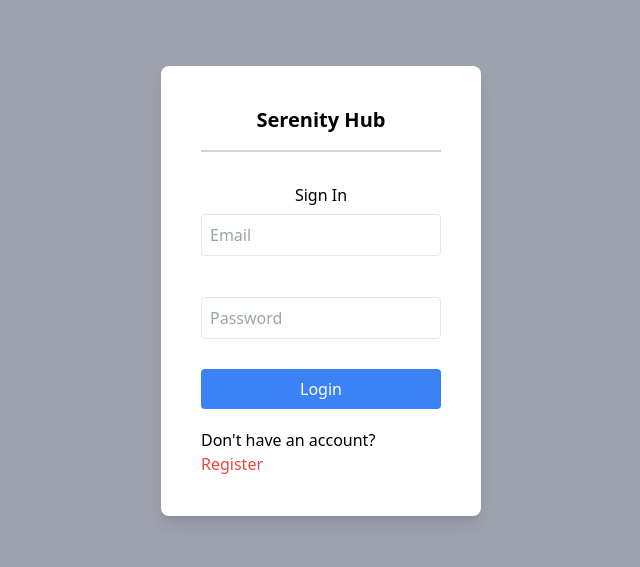
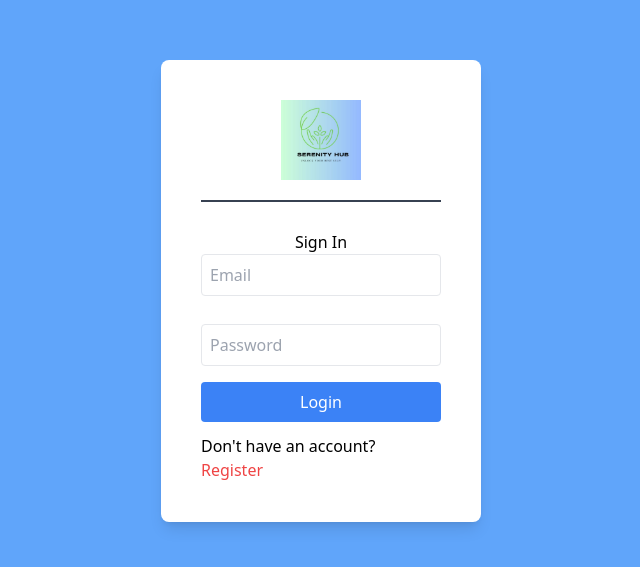
Before and after one commit to abongo123/Alx-Capstone-v2, a React (Vite) app in the folder stevemind-mental-health-app/: page /login in a window 1280 px wide. Shown: the part 109-676 px from the top of the page, without its empty margins (319-959 px from the left). Built offline with nearby package versions, Linux system fonts and the light colour scheme; no server answers.

Commit message:
Updated Login Page

```diff
--- a/stevemind-mental-health-app/src/pages/Login.jsx
+++ b/stevemind-mental-health-app/src/pages/Login.jsx
@@ -33,10 +33,12 @@ const Login =() =>{
   }
 
   return (
-    <div className="flex flex-col items-center justify-center min-h-screen bg-gray-400">
-
+    <div className="relative w-screen h-screen flex bg-blue-400">
+      <div className="relative z-10 w-full flex justify-center items-center">
       <form onSubmit={handleSubmit(onSubmit)} className="bg-white py-10 px-10 rounded-lg shadow-lg w-80 min-h-[450px] flex flex-col justify-between">
-      <h1 className="text-center text-xl font-bold mb-6 pb-4 border-b-2 border-gray-300 px-10">Serenity Hub</h1>
+        <div className="flex justify-center mb-7 w-full pb-5 border-b-2 border-gray-700">
+        <img src="Images/salford.jpg" alt="logo" className="w-24 h-20 object-contain"></img>
+        </div>
       <h3 className="text-center">Sign In</h3>
         <input {...register("email")} placeholder="Email" className="w-full p-2 mb-2 border rounded"/>
         <p className="text-red-600">{errors.email?.message}</p>
@@ -46,13 +48,8 @@ const Login =() =>{
 
         <button type="submit" className="bg-blue-500 text-white px-4 py-2 rounded w-full mt-2">Login</button>
 
-        <p className="mt-3">Don't have an account? <Link to="/register" className="text-red-500">Register</Link></p>
-
-
-      </form>
-
-
-
+        <p className="mt-3">Don't have an account? <Link to="/register" className="text-red-500">Register</Link></p></form>
+        </div>
     </div>
   )
 }
```
Also changed, not shown: stevemind-mental-health-app/public/Images/Background12.jpg (added).
